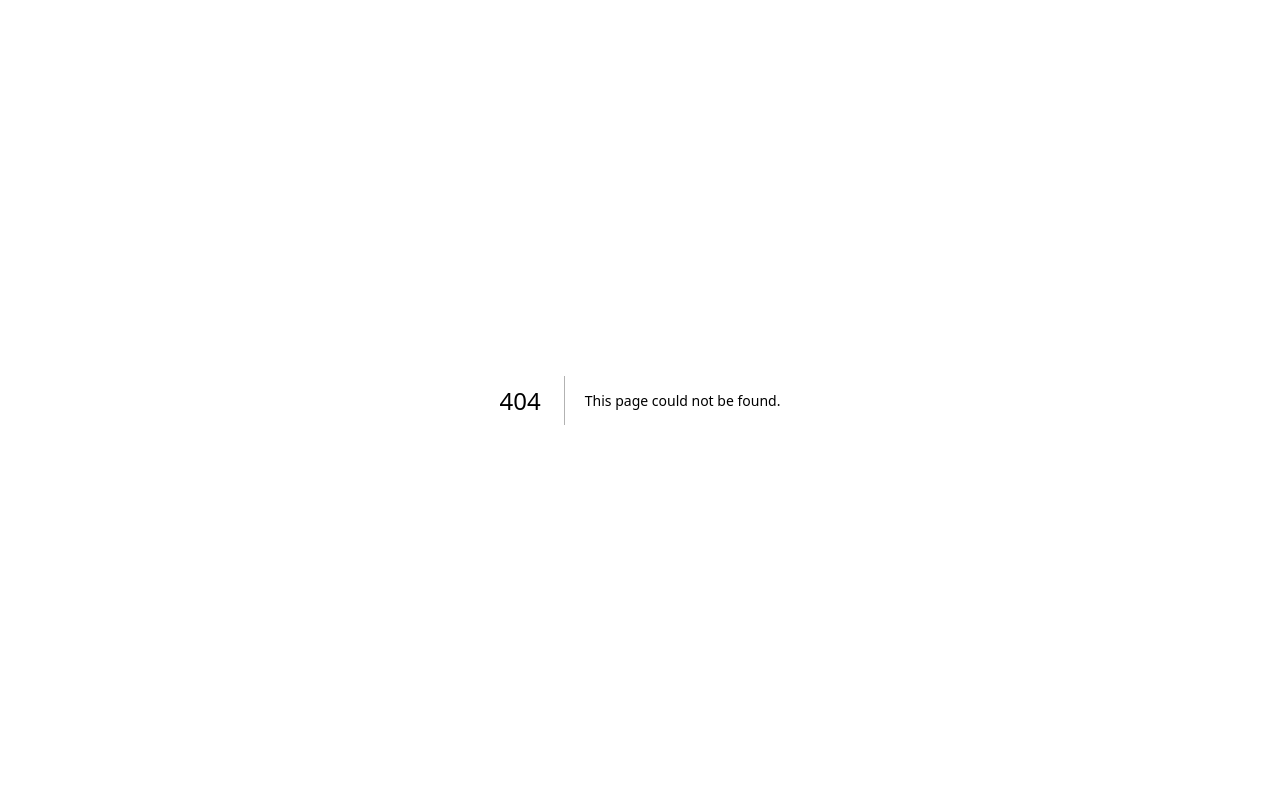
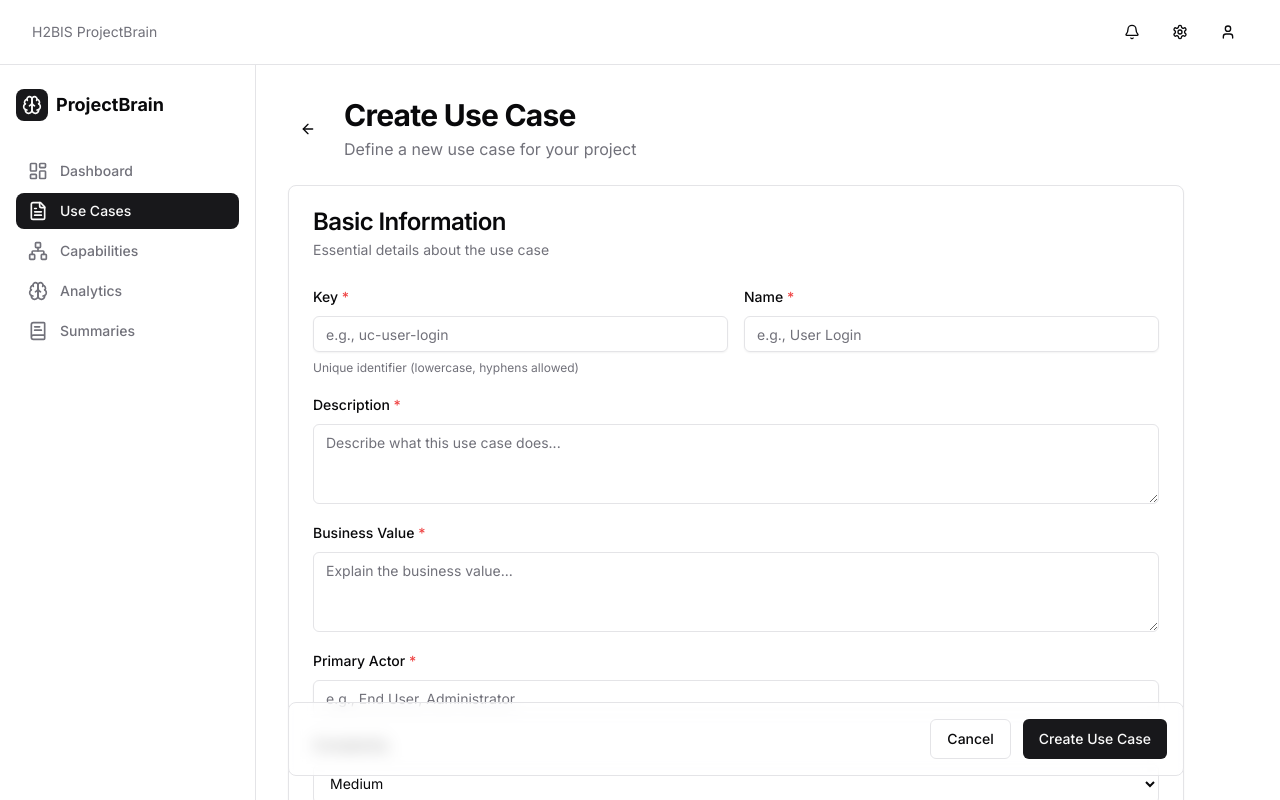
Before and after one commit to h2bis-dev/h2bis-project-brain-mcp, a Next.js app in the folder h2bis-pb-web/: page /use-cases/create-use-case in a window 1280 px wide. Before the commit this address had no page. Shown: the top 800 px of the page. Built offline with nearby package versions, Linux system fonts and the light colour scheme; no server answers.

Commit message:
side bar collapse

```diff
--- a/h2bis-pb-web/package.json
+++ b/h2bis-pb-web/package.json
@@ -14,6 +14,7 @@
         "@radix-ui/react-label": "^2.1.8",
         "@radix-ui/react-separator": "^1.1.8",
         "@radix-ui/react-slot": "^1.2.4",
+        "@radix-ui/react-tooltip": "^1.2.8",
         "@tanstack/react-query": "^5.62.8",
         "@tanstack/react-query-devtools": "^5.62.8",
         "axios": "^1.7.9",
--- a/h2bis-pb-web/src/app/(app)/use-cases/page.tsx
+++ b/h2bis-pb-web/src/app/(app)/use-cases/page.tsx
@@ -18,6 +18,7 @@ import {
 import Link from "next/link";
 import { Plus, FileText, Loader2, AlertCircle, Trash2 } from "lucide-react";
 import { useUseCases, useDeleteUseCase } from "@/hooks/useUseCases";
+import { ROUTES } from "@/lib/constants";
 
 export default function UseCasesPage() {
     const { data: session } = useSession();
@@ -58,7 +59,7 @@ export default function UseCasesPage() {
                         Manage and analyze project use cases
                     </p>
                 </div>
-                <Link href="/use-cases/new">
+                <Link href={ROUTES.USE_CASE_NEW}>
                     <Button>
                         <Plus className="h-4 w-4 mr-2" />
                         Create Use Case
--- a/h2bis-pb-web/src/components/layout/sidebar.tsx
+++ b/h2bis-pb-web/src/components/layout/sidebar.tsx
@@ -1,5 +1,6 @@
 "use client";
 
+import { useState } from "react";
 import Link from "next/link";
 import { usePathname } from "next/navigation";
 import { cn } from "@/lib/utils";
@@ -12,7 +13,16 @@ import {
     Brain,
     BookText,
     Code,
+    ChevronLeft,
+    ChevronRight,
 } from "lucide-react";
+import {
+    Tooltip,
+    TooltipContent,
+    TooltipProvider,
+    TooltipTrigger,
+} from "@/components/ui/tooltip";
+import { Button } from "@/components/ui/button";
 
 const navigation = [
     {
@@ -44,24 +54,31 @@ const navigation = [
 
 export function Sidebar() {
     const pathname = usePathname();
+    const [isCollapsed, setIsCollapsed] = useState(false);
 
     return (
-        <aside className="hidden md:flex w-64 flex-col border-r bg-card px-4 py-6">
+        <TooltipProvider delayDuration={0}>
+            <aside
+                className={cn(
+                    "hidden md:flex flex-col border-r bg-card py-6 transition-all duration-300 ease-in-out relative",
+                    isCollapsed ? "w-16 px-2" : "w-64 px-4"
+                )}
+            >
                 {/* Logo */}
-            <div className="mb-8">
-                <Link href={ROUTES.HOME} className="flex items-center gap-2">
-                    <div className="h-8 w-8 rounded-lg bg-primary flex items-center justify-center">
+                <div className={cn("mb-8 transition-all duration-300", isCollapsed ? "mx-auto" : "")}>
+                    <Link href={ROUTES.HOME} className={cn("flex items-center gap-2", isCollapsed && "justify-center")}>
+                        <div className="h-8 w-8 rounded-lg bg-primary flex items-center justify-center flex-shrink-0">
                             <Brain className="h-5 w-5 text-primary-foreground" />
                         </div>
-                    <span className="font-bold text-lg">ProjectBrain</span>
+                        {!isCollapsed && <span className="font-bold text-lg whitespace-nowrap">ProjectBrain</span>}
                     </Link>
                 </div>
 
                 {/* Navigation */}
-            <nav className="space-y-1">
+                <nav className="space-y-1 flex-1">
                     {navigation.map((item) => {
                         const isActive = pathname === item.href || pathname?.startsWith(item.href + "/");
-                    return (
+                        const linkContent = (
                             <Link
                                 key={item.name}
                                 href={item.href}
@@ -69,31 +86,88 @@ export function Sidebar() {
                                     "flex items-center gap-3 rounded-lg px-3 py-2 text-sm font-medium transition-colors",
                                     isActive
                                         ? "bg-primary text-primary-foreground"
-                                    : "text-muted-foreground hover:bg-accent hover:text-accent-foreground"
+                                        : "text-muted-foreground hover:bg-accent hover:text-accent-foreground",
+                                    isCollapsed && "justify-center"
                                 )}
                             >
-                            <item.icon className="h-5 w-5" />
-                            {item.name}
+                                <item.icon className="h-5 w-5 flex-shrink-0" />
+                                {!isCollapsed && <span className="whitespace-nowrap">{item.name}</span>}
                             </Link>
+                        );
+
+                        return isCollapsed ? (
+                            <Tooltip key={item.name}>
+                                <TooltipTrigger asChild>
+                                    {linkContent}
+                                </TooltipTrigger>
+                                <TooltipContent side="right">
+                                    <p>{item.name}</p>
+                                </TooltipContent>
+                            </Tooltip>
+                        ) : (
+                            linkContent
                         );
                     })}
 
                     {/* Admin-only Develop tab */}
                     <PermissionGuard permission="access:develop">
+                        {(() => {
+                            const isActive = pathname === "/develop";
+                            const linkContent = (
                                 <Link
                                     href="/develop"
                                     className={cn(
                                         "flex items-center gap-3 rounded-lg px-3 py-2 text-sm font-medium transition-colors",
-                            pathname === "/develop"
+                                        isActive
                                             ? "bg-primary text-primary-foreground"
-                                : "text-muted-foreground hover:bg-accent hover:text-accent-foreground"
+                                            : "text-muted-foreground hover:bg-accent hover:text-accent-foreground",
+                                        isCollapsed && "justify-center"
                                     )}
                                 >
-                        <Code className="h-5 w-5" />
-                        Develop
+                                    <Code className="h-5 w-5 flex-shrink-0" />
+                                    {!isCollapsed && <span className="whitespace-nowrap">Develop</span>}
                                 </Link>
+                            );
+
+                            return isCollapsed ? (
+                                <Tooltip>
+                                    <TooltipTrigger asChild>
+                                        {linkContent}
+                                    </TooltipTrigger>
+                                    <TooltipContent side="right">
+                                        <p>Develop</p>
+                                    </TooltipContent>
+                                </Tooltip>
+                            ) : (
+                                linkContent
+                            );
+                        })()}
                     </PermissionGuard>
                 </nav>
+
+                {/* Toggle Button */}
+                <div className={cn("mt-4 pt-4 border-t", isCollapsed && "flex justify-center")}>
+                    <Tooltip>
+                        <TooltipTrigger asChild>
+                            <Button
+                                variant="ghost"
+                                size="icon"
+                                onClick={() => setIsCollapsed(!isCollapsed)}
+                                className="h-8 w-8"
+                            >
+                                {isCollapsed ? (
+                                    <ChevronRight className="h-4 w-4" />
+                                ) : (
+                                    <ChevronLeft className="h-4 w-4" />
+                                )}
+                            </Button>
+                        </TooltipTrigger>
+                        <TooltipContent side="right">
+                            <p>{isCollapsed ? "Expand sidebar" : "Collapse sidebar"}</p>
+                        </TooltipContent>
+                    </Tooltip>
+                </div>
             </aside>
+        </TooltipProvider>
     );
 }
--- /dev/null
+++ b/h2bis-pb-web/src/components/ui/tooltip.tsx
@@ -0,0 +1,32 @@
+"use client"
+
+import * as React from "react"
+import * as TooltipPrimitive from "@radix-ui/react-tooltip"
+
+import { cn } from "@/lib/utils"
+
+const TooltipProvider = TooltipPrimitive.Provider
+
+const Tooltip = TooltipPrimitive.Root
+
+const TooltipTrigger = TooltipPrimitive.Trigger
+
+const TooltipContent = React.forwardRef<
+  React.ElementRef<typeof TooltipPrimitive.Content>,
+  React.ComponentPropsWithoutRef<typeof TooltipPrimitive.Content>
+>(({ className, sideOffset = 4, ...props }, ref) => (
+  <TooltipPrimitive.Portal>
+    <TooltipPrimitive.Content
+      ref={ref}
+      sideOffset={sideOffset}
+      className={cn(
+        "z-50 overflow-hidden rounded-md bg-primary px-3 py-1.5 text-xs text-primary-foreground animate-in fade-in-0 zoom-in-95 data-[state=closed]:animate-out data-[state=closed]:fade-out-0 data-[state=closed]:zoom-out-95 data-[side=bottom]:slide-in-from-top-2 data-[side=left]:slide-in-from-right-2 data-[side=right]:slide-in-from-left-2 data-[side=top]:slide-in-from-bottom-2 origin-[--radix-tooltip-content-transform-origin]",
+        className
+      )}
+      {...props}
+    />
+  </TooltipPrimitive.Portal>
+))
+TooltipContent.displayName = TooltipPrimitive.Content.displayName
+
+export { Tooltip, TooltipTrigger, TooltipContent, TooltipProvider }
--- a/h2bis-pb-web/src/lib/constants.ts
+++ b/h2bis-pb-web/src/lib/constants.ts
@@ -26,7 +26,7 @@ export const ROUTES = {
     USE_CASES: "/use-cases",
     USE_CASE_DETAIL: (id: string) => `/use-cases/${id}`,
     USE_CASE_EDIT: (id: string) => `/use-cases/${id}/edit`,
-    USE_CASE_NEW: "/use-cases/new",
+    USE_CASE_NEW: "/use-cases/create-use-case",
     CAPABILITIES: "/capabilities",
     CAPABILITY_DETAIL: (id: string) => `/capabilities/${id}`,
     ANALYTICS: "/analytics",
```
Also changed, not shown: h2bis-pb-web/src/app/(app)/use-cases/create-use-case/page.tsx (renamed from h2bis-pb-web/src/app/(app)/use-cases/new/page.tsx), 1 other file (tests, documents, lock files or other folders). Lines whose indentation alone changed are shown as unchanged.
